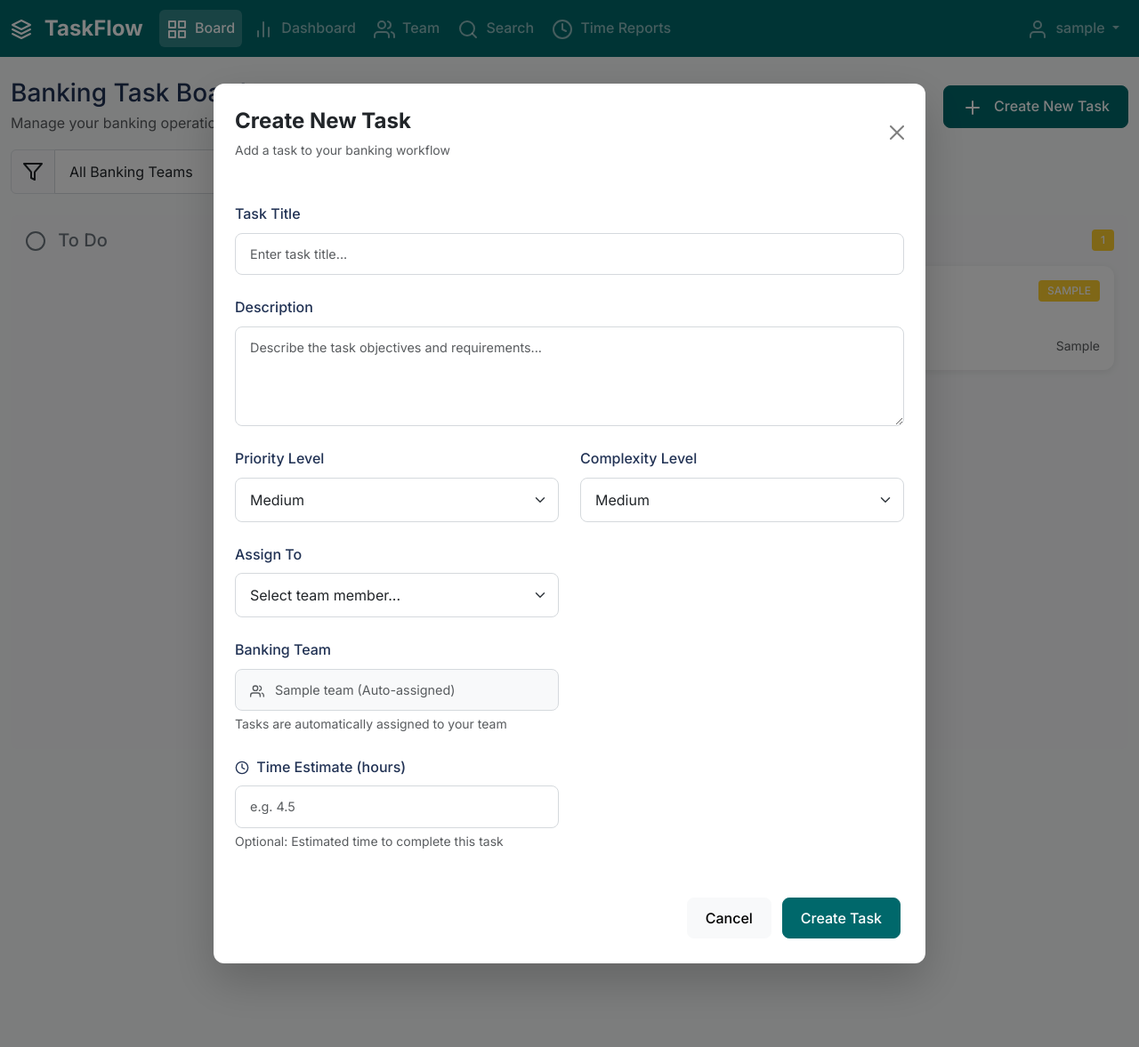
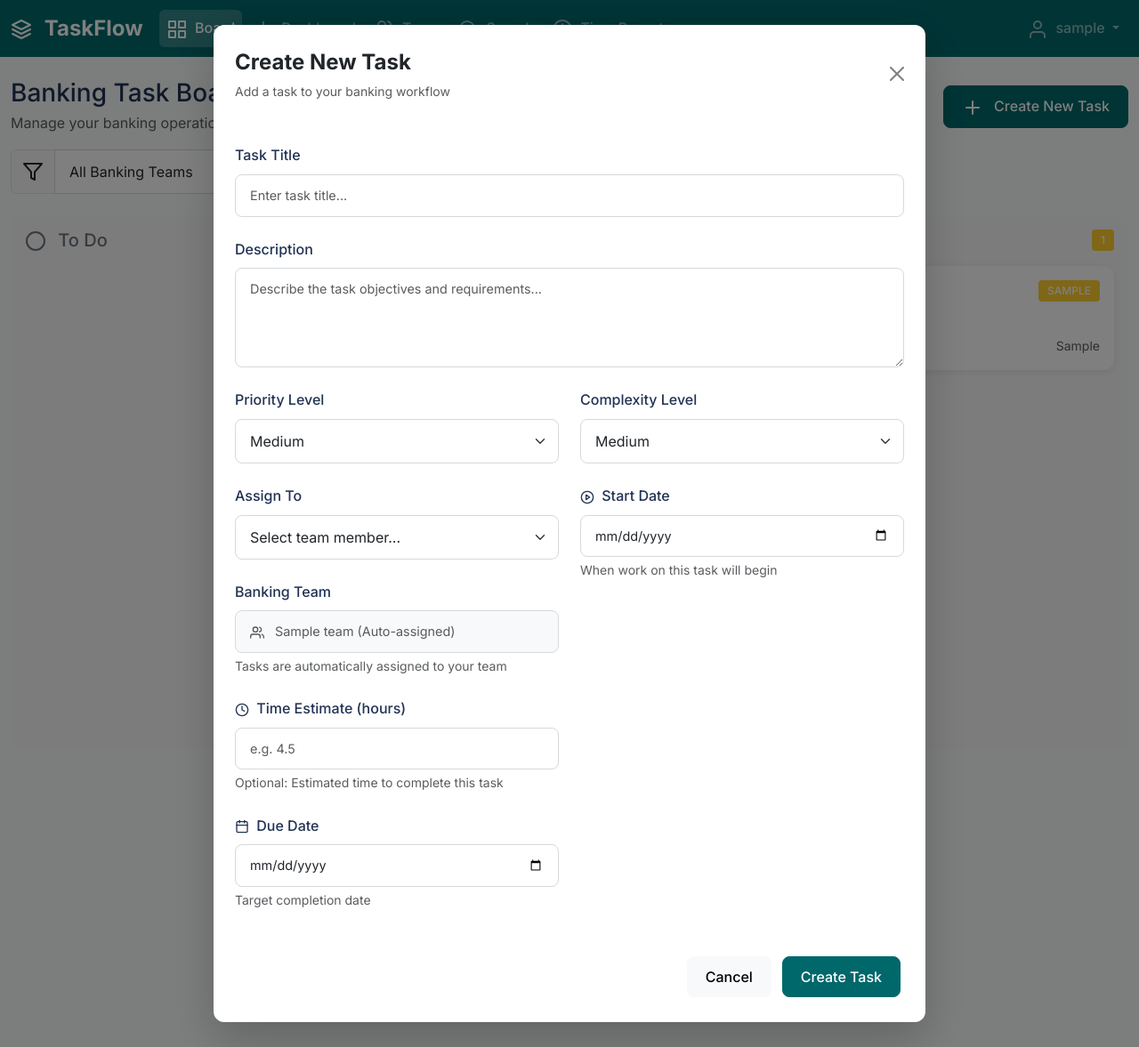
Before and after one commit to trtquy/QLCV, a Flask app: page / in a window 1280 px wide, after a click on "Create New Task". Shown: the whole page at 89% size. Run offline with Flask 3, Linux system fonts and the light colour scheme; the visitor is signed in with stand-in values (Sample User, id 1); tables that the repository leaves empty hold one stand-in row (values such as "Sample post").

Commit message:
Add start and end date selectors to new task creation for better scheduling
Implement "started_at" and "due_date" input fields in the Create New Task modal within `templates/index.html`.

Replit-Commit-Author: Agent
Replit-Commit-Session-Id: a8205d39-444d-4264-94f6-06e4aeabdd19
Replit-Commit-Screenshot-Url: https://storage.googleapis.com/screenshot-production-us-central1/d78090ec-6393-4495-a256-2a55f9ddaee6/93ee37a3-fdc0-4c6d-9564-b03ceb892ffa.jpg

```diff
--- a/templates/index.html
+++ b/templates/index.html
@@ -370,6 +370,32 @@ window.tasksData = [
                                        name="estimated_hours" min="0.5" max="200" step="0.5"
                                        placeholder="e.g. 4.5">
                                 <div class="form-text">Optional: Estimated time to complete this task</div>
+                            </div>
+                        </div>
+
+                        <!-- Start Date -->
+                        <div class="col-md-6">
+                            <div class="mb-4">
+                                <label for="started_at" class="form-label fw-medium mb-2">
+                                    <i data-feather="play-circle" class="me-1" style="width: 16px; height: 16px;"></i>
+                                    Start Date
+                                </label>
+                                <input type="date" class="form-control clean-input" id="started_at"
+                                       name="started_at">
+                                <div class="form-text">When work on this task will begin</div>
+                            </div>
+                        </div>
+
+                        <!-- Due Date -->
+                        <div class="col-md-6">
+                            <div class="mb-4">
+                                <label for="due_date" class="form-label fw-medium mb-2">
+                                    <i data-feather="calendar" class="me-1" style="width: 16px; height: 16px;"></i>
+                                    Due Date
+                                </label>
+                                <input type="date" class="form-control clean-input" id="due_date"
+                                       name="due_date">
+                                <div class="form-text">Target completion date</div>
                             </div>
                         </div>
                     </div>
```
